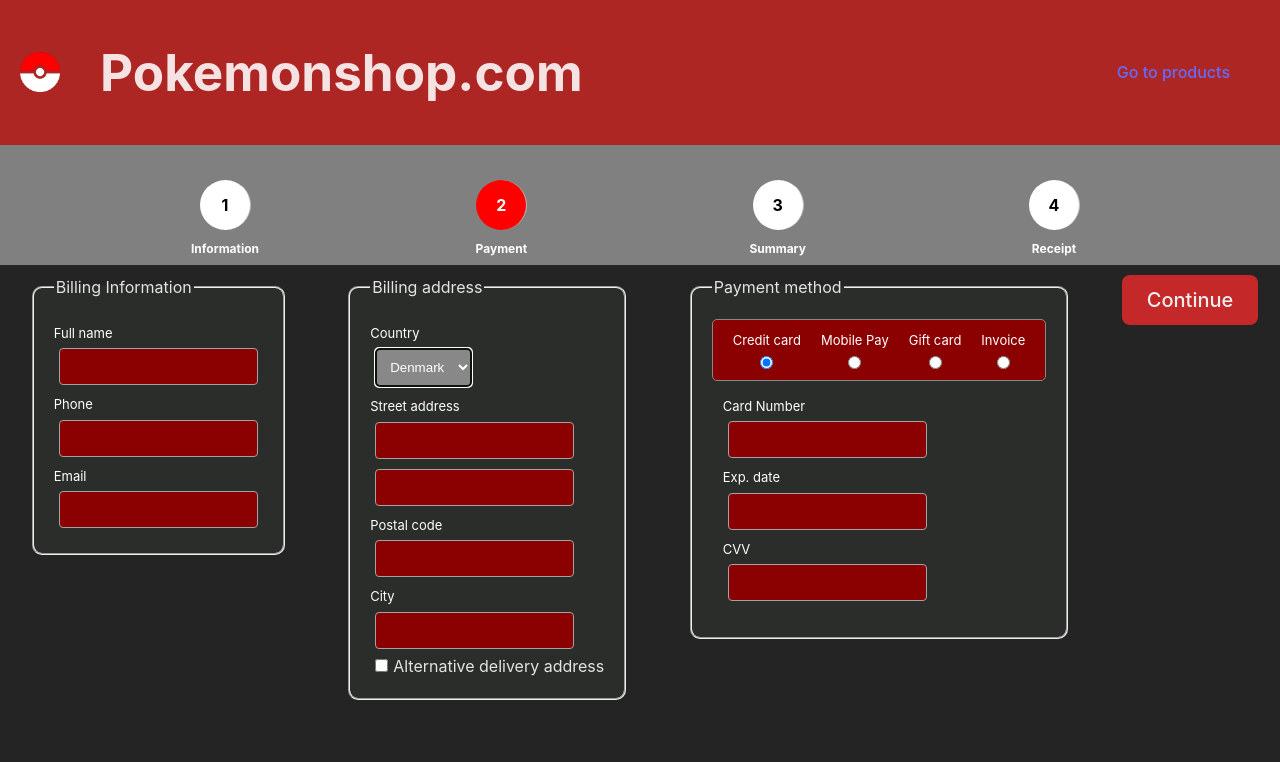
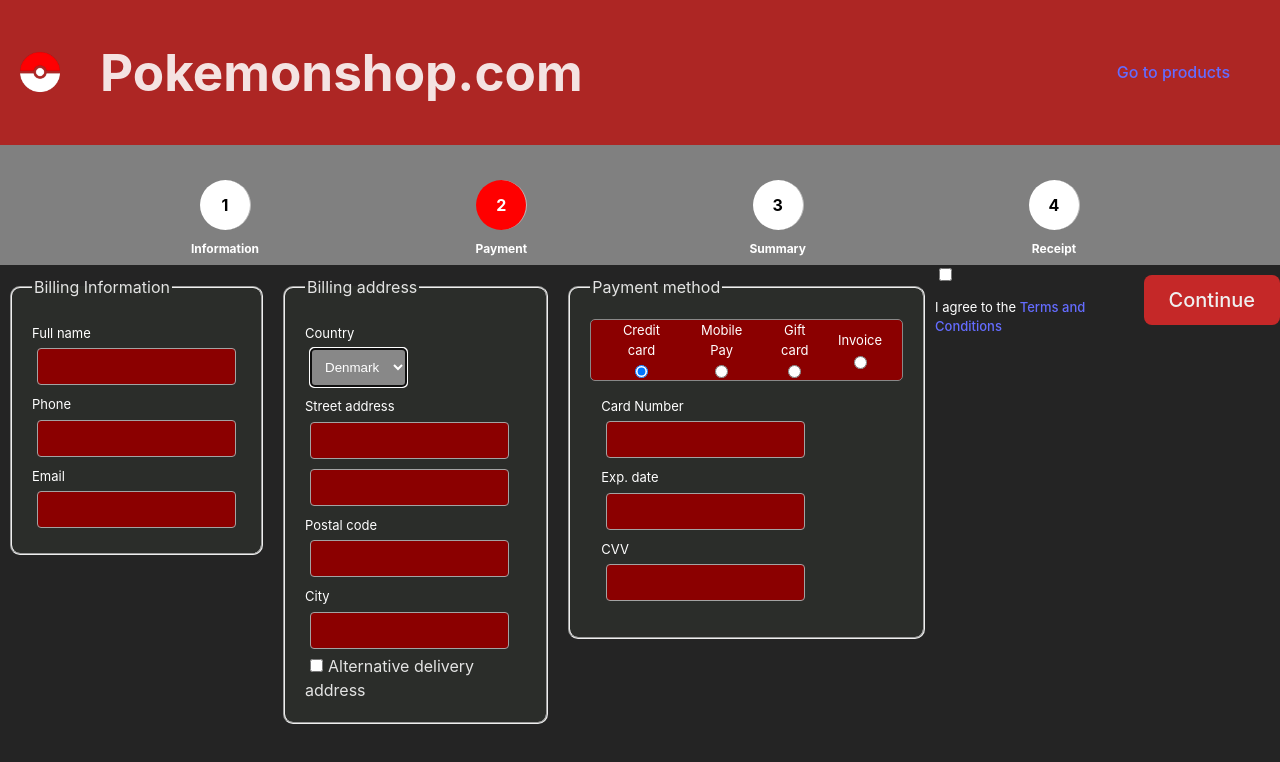
Before and after one commit to madsvnielsen/shopping-frontend, a React (Vite) app: page /basket/payment in a window 1280 px wide. Shown: the top 762 px of the page. Built offline with nearby package versions, Linux system fonts and the light colour scheme.

Commit message:
added terms and conditions checkbox

```diff
--- a/src/views/PaymentView.tsx
+++ b/src/views/PaymentView.tsx
@@ -23,6 +23,12 @@
 
     const handleCheckboxChange = (e: React.ChangeEvent<HTMLInputElement>) => {
         setDeliveryAddress(e.target.checked);
+    };
+
+    const [hasAgreedToTerms, setHasAgreedToTerms] = useState(false);
+
+    const handleTermsChange = (e: React.ChangeEvent<HTMLInputElement>) => {
+        setHasAgreedToTerms(e.target.checked);
     };
 
     async function ValidateZip(value: string) {
@@ -162,7 +168,19 @@
                     </fieldset>
 
                 </div>
-
+                <div className="form-control-group terms-and-conditions">
+                    <input
+                        type="checkbox"
+                        id="terms"
+                        name="terms"
+                        onChange={handleTermsChange}
+                        checked={hasAgreedToTerms}
+                        required // This here makes sure that the user has to accept before they can proceed
+                    />
+                    <label htmlFor="terms">
+                        I agree to the <a href="/terms-and-conditions" target="_blank">Terms and Conditions</a>
+                    </label>
+                </div>
                 <div className="form-control-group">
                     <p className="button">
                         <button type="submit" className="submit-btn">Continue</button>
```
